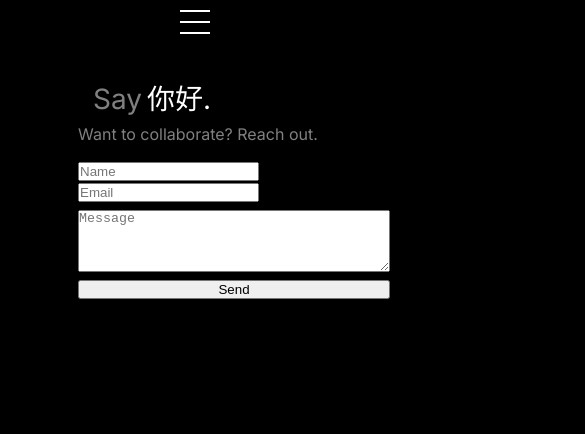
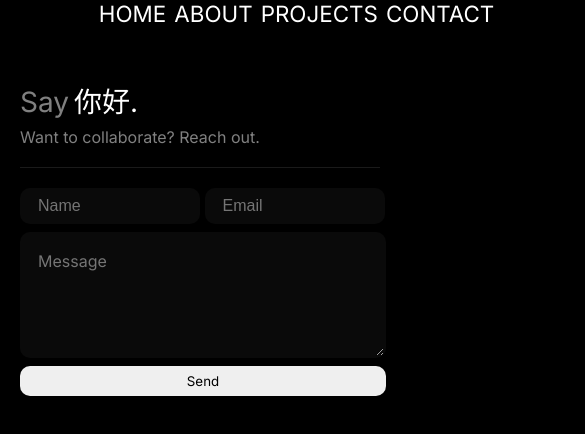
Before and after one commit to 4vis/website, a plain HTML site: page contact.html in a window 390 px wide. Shown: the top 434 px of the page, 585 px wide, since content can reach past the window. Drawn offline with Linux system fonts and the light colour scheme.

Commit message:
I NEED HELPPPPPP

```diff
--- a/contact.css
+++ b/contact.css
@@ -6,6 +6,7 @@
 * {
     margin: 0;
     padding: 0;
+    height: fit-content;
 
 }
 
@@ -16,8 +17,10 @@
 body{
     font-family: 'Inter', sans-serif;
     background-color: black;
-    height: 100vh;
+    height: fit-content;
     color: white;
+    width: 100%;
+
 }
 
 
@@ -45,6 +48,7 @@ nav, .links-nav{
     display: flex;
     text-align: center ;
     margin-top: 10px;
+    gap: 0 rem;
 
 }
 
@@ -53,6 +57,9 @@ nav{
     align-items: center;
 
 }
+
+
+
 
 
 .links-nav{
@@ -99,7 +106,7 @@ a:hover{
 }
 
 .hamburg-icon span{
-    width: 100%;
+    width: 0;
     height: 2px;
     background-color: white;
     transition: all 0.3 ease-in-out ;
@@ -172,43 +179,122 @@ a:hover{
 
 .section__text{
     display: flex;
-    width: auto;
+    width: 100%;
     height: fit-content;
     flex-direction: column;
     align-items: center;
-    margin-left: 20%;
+
     margin-top: 40px;
 
 }
-
 .input-fields{
-    display: flex;
-    height: fit-content;
-    width: auto;
-    margin-left: 20%;
-
-
-    height: 100vh;
-    justify-content: center;
+    display: block;
+    align-content: center;
+    margin-left: 1000px;
 
 }
 
+
+
+.section__text{
+
+    margin-left: 500px;
+}
+
+
+.horzline{
+    width: 360px;
+    height: 1px;
+    background-color: grey;
+    margin-bottom: 10px;
+    margin-top: 30px;
+    margin-left: 500px ;
+    opacity: 10%;
+}
+
+
 form{
+    margin-left: 500px;
     background:black;
     display: flex;
     flex-direction: column;
-    margin-top: 1rem;
-    width: 100%;
+    margin-top: 1.5rem;
 
     border-radius: 10px;
     gap: 0.5rem;
 }
 
+
+.submit{
+    border-radius: 10px;
+    width: 54em;
+    height: 30px;
+    outline: none;
+    border: 2px solid transparent;
+    font-family: 'Inter', sans-serif;
+    transition: all 0.2s;
+
+}
+
+.submit:hover{
+    cursor: pointer;
+    background-color: rgb(221, 220, 217);
+
+}
+
 textarea{
     display: flex;
-    width: 100%;
+    width: 100px;
+    background-color: rgb(10, 10, 10);
+    color: white;
+    padding: 1rem;
+    border: 2px solid transparent;
+    border-radius: 10px;
+    outline: none;
+    font-weight: 500;
+    font-size: 16px;
+    line-height: 1.4;
+    transition:  all 0.2s;
+    font-family: 'Inter', sans-serif;
 }
 
+textarea:hover{
+    cursor: pointer;
+    background-color: rgb(20, 20, 20);
+}
+
+textarea:focus{
+    cursor: text;
+
+}
+
+
+
+
+input{
+    background-color: rgb(10, 10, 10);
+    color: white;
+    padding: 1rem;
+    width: 20rem;
+    border-radius: 10px;
+    outline: none;
+    border: 2px solid transparent;
+    font-size: 16px;
+    padding: 1rem;
+    line-height: 1.4;
+
+
+}
+
+input:hover{
+    cursor: pointer;
+    background-color:rgb(20, 20, 20);  ;
+}
+
+input:focus{
+    cursor: text;
+
+}
 
 .ndt{
     display: flex;
--- a/contact.html
+++ b/contact.html
@@ -36,6 +36,7 @@
       </div>
     </nav>
 
+    <div class="input-fields">
       <div class="section__text">
         <h1 class="section__text__p2">Say
           <span>
@@ -49,14 +50,14 @@
 
       </div>
 
-    <div class="input-fields">
+      <div class="horzline"></div>
       <form >
         <div class="namemail">
           <input type="text" class="name" placeholder="Name" required>
           <input type="email" class="email" placeholder="Email" required>
         </div>
         <textarea id="message" rows="4" placeholder="Message"></textarea>
-        <button type="submit">Send</button>
+        <button class="submit" type="submit">Send</button>
       </form>
 
     </div>
--- /dev/null
+++ b/homepage.css
@@ -0,0 +1,119 @@
+@media screen and (max-width: 1400px){
+    #profile{
+        height: fit-content;
+
+    }
+
+}
+
+@media screen and (max-width:900px){
+
+    *{
+        box-sizing:content-box;
+        width: fit-content;
+    }
+
+    #desktop-nav{
+        display: flex;
+        margin: 0 auto;
+        width: fit-content;
+
+
+    }
+
+    .links-nav{
+
+        gap: 0.45rem;
+        font-size: 90%;
+        margin: 10% auto;
+        width: 75%;
+
+
+    }
+
+    .greeting{
+
+        display: flex;
+        text-wrap: balance;
+        width: 100%;
+        height: auto;
+
+
+        margin-left: 30px;
+        justify-content: center;
+
+
+    }
+    .p1,.p2,.p3,.p4{
+        width: 100%;
+        display: block;
+        text-align: left;
+
+
+
+
+    }
+
+    #profile{
+        margin: 0;
+        padding: 0;
+        width: 90%;
+        margin-top: 40px;
+
+
+        display: block;
+        align-items: center;
+        justify-content: center;
+        margin-left: auto;
+        margin-right: auto;
+        text-align: center;
+        align-items: center;
+        align-content: center;
+
+
+
+
+    }
+    #hamburg{
+        display: none;
+
+
+
+
+
+    }
+    #hamburg-menu{
+        display: block;
+    }
+    .section-container{
+        display: block;
+
+
+
+
+
+
+    }
+
+    section{
+        margin:0 5%;
+    }
+
+    .section__pic-container{
+
+        margin: 0 auto 2rem;
+    }
+
+    .section__text{
+        justify-content: center;
+        align-items: center;
+        align-content: center;
+
+    }
+    .section__text__p2{
+        margin-left: 30px;
+    }
+
+
+
+}
--- a/mediaqueries.css
+++ b/mediaqueries.css
@@ -1,26 +1,45 @@
-@media screen and (max-width: 1400px){
-    #profile{
-        height: 83vh;
 
-    }
-
-}
 
 @media screen and (max-width:900px){
 
     *{
         box-sizing: border-box;
+        align-content: center;
     }
 
+    body{
+        width: fit-content
+
+    }
+
+
     #desktop-nav{
-        display: none;
+        display: flex;
+        margin:auto;
+        width: 50%;
+
+
+
+
     }
+
+    .links-nav{
+        font-size: 1.4rem;
+        gap: 0.5rem;
+        width: 1000%;
+        margin: 0 auto;
+
+
+    }
+
+
+
 
     .greeting{
 
         display: flex;
         text-wrap: balance;
-        width: 100%;
+        width: 400px;
         height: auto;
 
 
@@ -38,19 +57,16 @@
 
 
     }
-    #hamburg{
-        display: flex;
 
 
 
 
 
     }
-    #hamburg-menu{
-        display: block;
-    }
+
     #profile,.section-container{
         display: block;
+        margin-top: 30px;
 
         align-items: center;
 
@@ -68,34 +84,56 @@
         margin: 0 auto 2rem;
     }
 
-    .section__text{
-        justify-content: center;
-        align-items: center;
-        align-content: center;
 
-    }
-    .section__text__p2{
-        margin-left: 30px;
+
+    .input-fields{
+        width: 100%;
+        margin-left: 20px;
+        margin-top: 50px;
     }
 
-@media screen and (max-width:600px){
-    #profile{
-        height: 83vh;
-        margin-bottom: 0;
-    }
 
-}
+    .section__text{
 
 
 
+        margin: 0;
+
+    }
+
+    .horzline{
+        width: 360px;
+        height: 1px;
+        background-color: grey;
+        margin-bottom: 20px;
+        margin-top: 20px;
+        opacity: 20%;
+        margin-left: 0;
+    }
+
+    input{
+        height: 10px;
+        width: 180px;
+        margin: 0;
+    }
+
+    textarea{
+        width: 366px;
+    }
 
 
 
+    form{
+        margin-left: 500px;
+        background:black;
+        display: flex;
+        flex-direction: column;
+        margin: 0;
 
+        border-radius: 10px;
+        gap: 0.5rem;
+    }
 
-
-
-
-
-
-}
+    .submit{
+        width: 366px;
+    }
```
Also changed, not shown: index.html (+1 -1 lines), style.css (line endings or trailing spaces). Lines whose indentation alone changed are shown as unchanged.
